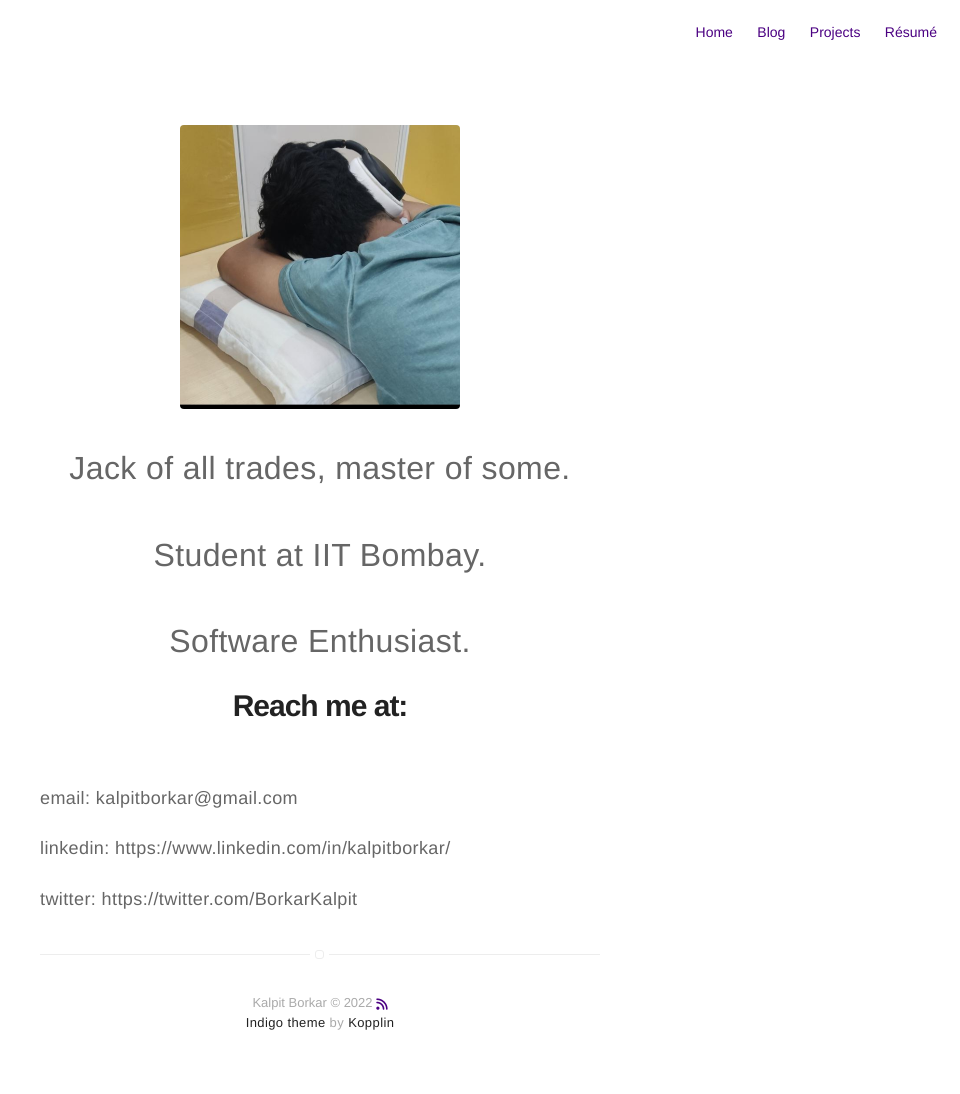
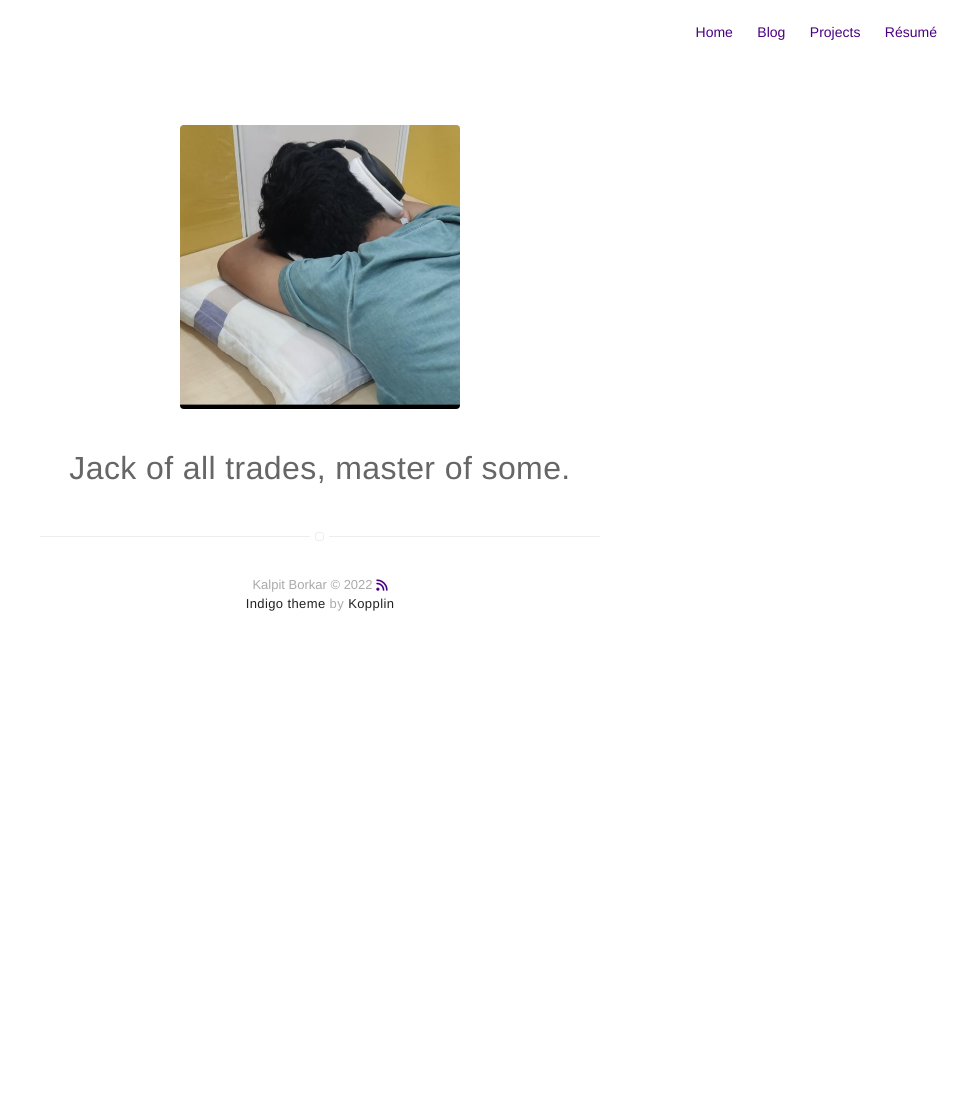
Before and after one commit to kalpitborkar/kalpitborkar.github.io, a Jekyll site: the page built from about.md, in a window 1280 px wide. Shown: the whole page, without its empty margins (320-1280 px from the left). Built offline with Jekyll 4.4.1, drawn with Linux system fonts in a browser that asks for light colours; nearby versions of some CDN libraries; after the commit the page ends 900 px from its top, so only the background shows below that.

Commit message:
Update about page

```diff
--- a/about.md
+++ b/about.md
@@ -6,14 +6,3 @@ layout: page
 
 <font size = "6">
 <p style="text-align: center;">Jack of all trades, master of some.</p>
-<p style="text-align: center;">Student at IIT Bombay.</p>
-<p style="text-align: center;">Software Enthusiast.</p>
-</font>
-
-
-# Reach me at:
-<font size = "4">
-<p> email: kalpitborkar@gmail.com </p>
-<p> linkedin: https://www.linkedin.com/in/kalpitborkar/ </p>
-<p> twitter: https://twitter.com/BorkarKalpit </p>
-</font>
```
